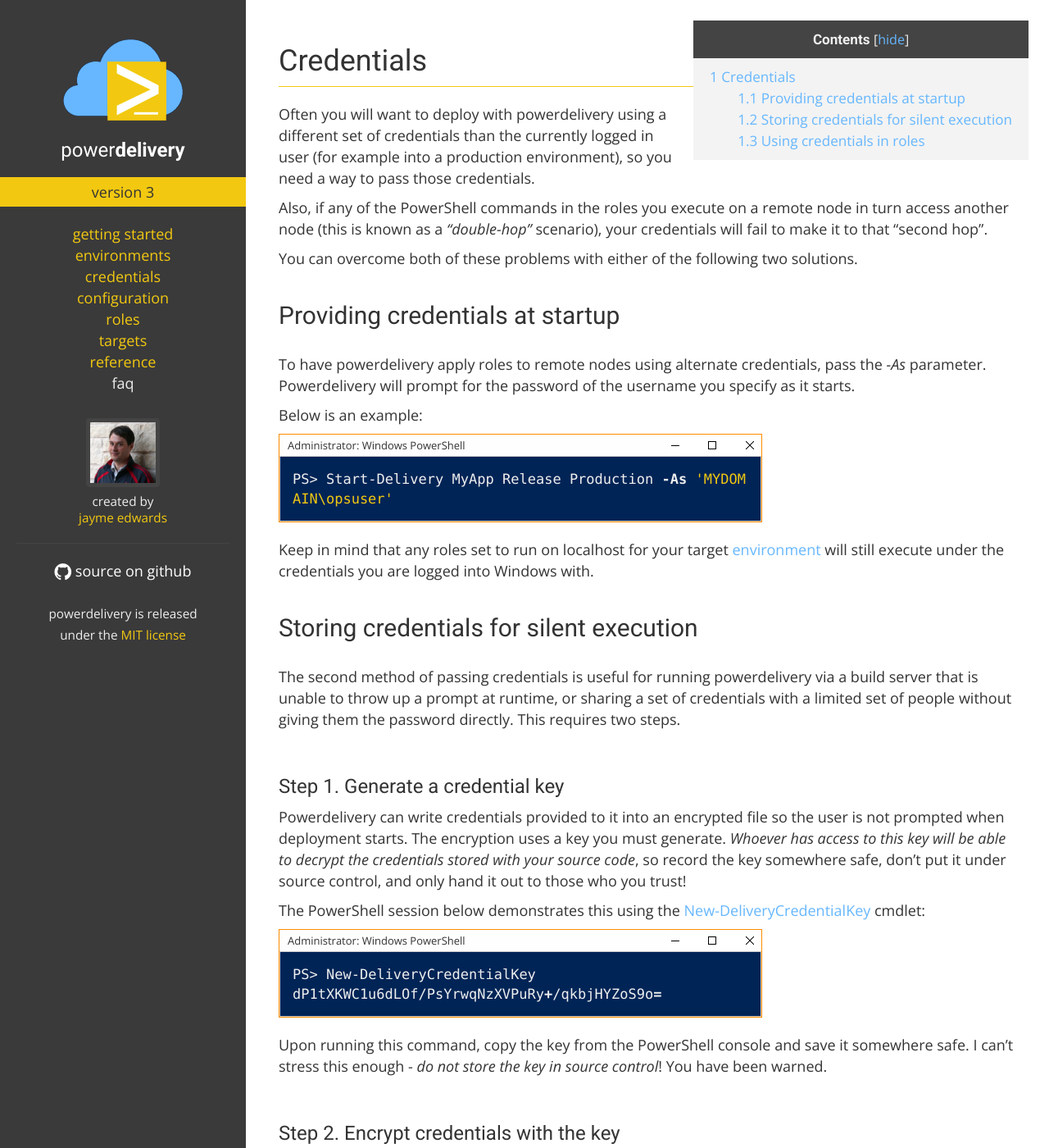
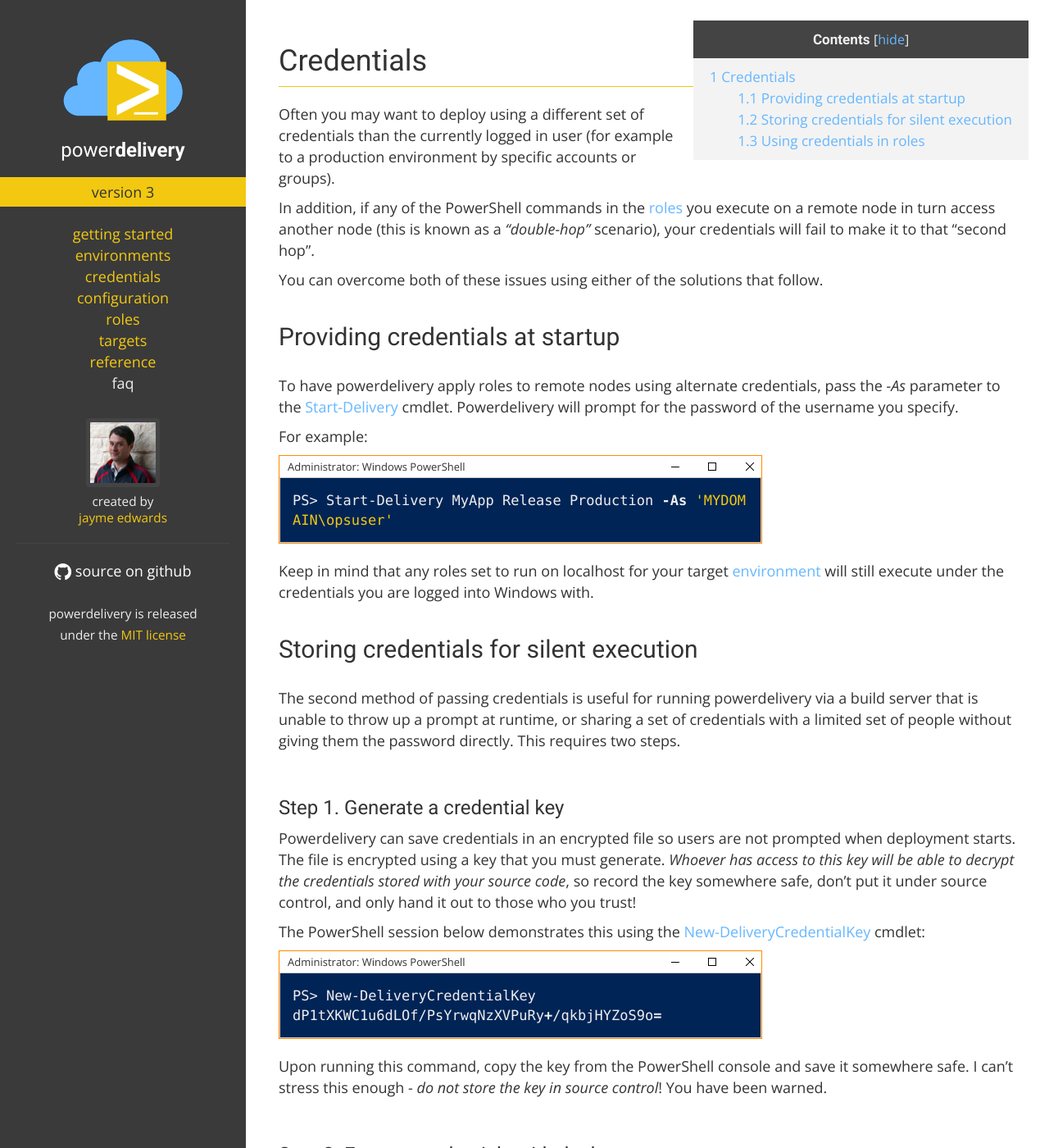
Before and after one commit to eavonius/powerdelivery, a Jekyll site: the page built from credentials.markdown, in a window 1280 px wide and 1400 px high. Shown: the whole window at 82% size. Built offline with Jekyll 4.4.1, drawn with Linux system fonts in a browser that asks for light colours; nearby versions of some CDN libraries; some of the changed text lies outside the part shown.

Commit message:
Content updates

```diff
--- a/credentials.markdown
+++ b/credentials.markdown
@@ -6,17 +6,19 @@ layout: page
 
 # Credentials
 
-Often you will want to deploy with powerdelivery using a different set of credentials than the currently logged in user (for example into a production environment), so you need a way to pass those credentials.
+Often you may want to deploy using a different set of credentials than the currently logged in user (for example to a production environment by specific accounts or groups).
 
-Also, if any of the PowerShell commands in the roles you execute on a remote node in turn access another node (this is known as a *"double-hop"* scenario), your credentials will fail to make it to that "second hop".
+In addition, if any of the PowerShell commands in the [roles](roles.html) you execute on a remote node in turn access another node (this is known as a *"double-hop"* scenario), your credentials will fail to make it to that "second hop".
 
-You can overcome both of these problems with either of the following two solutions.
+You can overcome both of these issues using either of the solutions that follow.
 
 ## Providing credentials at startup
 
-To have powerdelivery apply roles to remote nodes using alternate credentials, pass the *-As* parameter. Powerdelivery will prompt for the password of the username you specify as it starts.
+To have powerdelivery apply roles to remote nodes using alternate credentials, pass the *-As* parameter to the [Start-Delivery](reference.html#start_delivery_cmdlet) cmdlet. Powerdelivery will prompt for the password of the username you specify.
 
-Below is an example:
+<p>
+For example:
+</p>
 
 <div class="row">
 	<div class="col-sm-8">
@@ -39,7 +41,7 @@ The second method of passing credentials is useful for running powerdelivery via
 
 <h3>Step 1. Generate a credential key</h3>
 
-Powerdelivery can write credentials provided to it into an encrypted file so the user is not prompted when deployment starts. The encryption uses a key you must generate. *Whoever has access to this key will be able to decrypt the credentials stored with your source code*, so record the key somewhere safe, don't put it under source control, and only hand it out to those who you trust!
+Powerdelivery can save credentials in an encrypted file so users are not prompted when deployment starts. The file is encrypted using a key that you must generate. *Whoever has access to this key will be able to decrypt the credentials stored with your source code*, so record the key somewhere safe, don't put it under source control, and only hand it out to those who you trust!
 
 The PowerShell session below demonstrates this using the [New-DeliveryCredentialKey](reference.html#new_deliverycredentialkey_cmdlet) cmdlet:
 
@@ -95,20 +97,17 @@ C:\Users\YourAccount\Documents\PowerDelivery\Keys
 
 In the example in step 2, we named the key *MyKey* so the text file with the key generated in step 1 goes here:
 
-C:\Users\YourAccount\Documents\PowerDelivery\Keys\MyKeyName.key
+C:\Users\YourAccount\Documents\PowerDelivery\Keys\MyKey.key
 
 <br />
 
-<h3>Step 4. Run using the credentials</h3>
+<h3>Step 4. Deploy using the credentials</h3>
 
-
-To run powerdelivery using this set of credentials without prompting, once the keyfile is present *Start-Delivery* can be run by your build server or another person who has the environment variable set passing the *-Credential* parameter:
-
-<br />
+Once the keyfile is present, *Start-Delivery* can run without prompting by passing it the *-Credential* parameter:
 
 {% include console_title.html %}
 <div class="console">
-  {% highlight powershell %}StartDelivery MyApp Release Production -credential 'MYDOMAIN\opsuser'{% endhighlight %}
+  {% highlight powershell %}PS> Start-Delivery MyApp Release Production -Credential 'MYDOMAIN\opsuser'{% endhighlight %}
 </div>
 
 ## Using credentials in roles
```
Also changed, not shown: other parts of credentials.markdown (+2 -2 lines).
